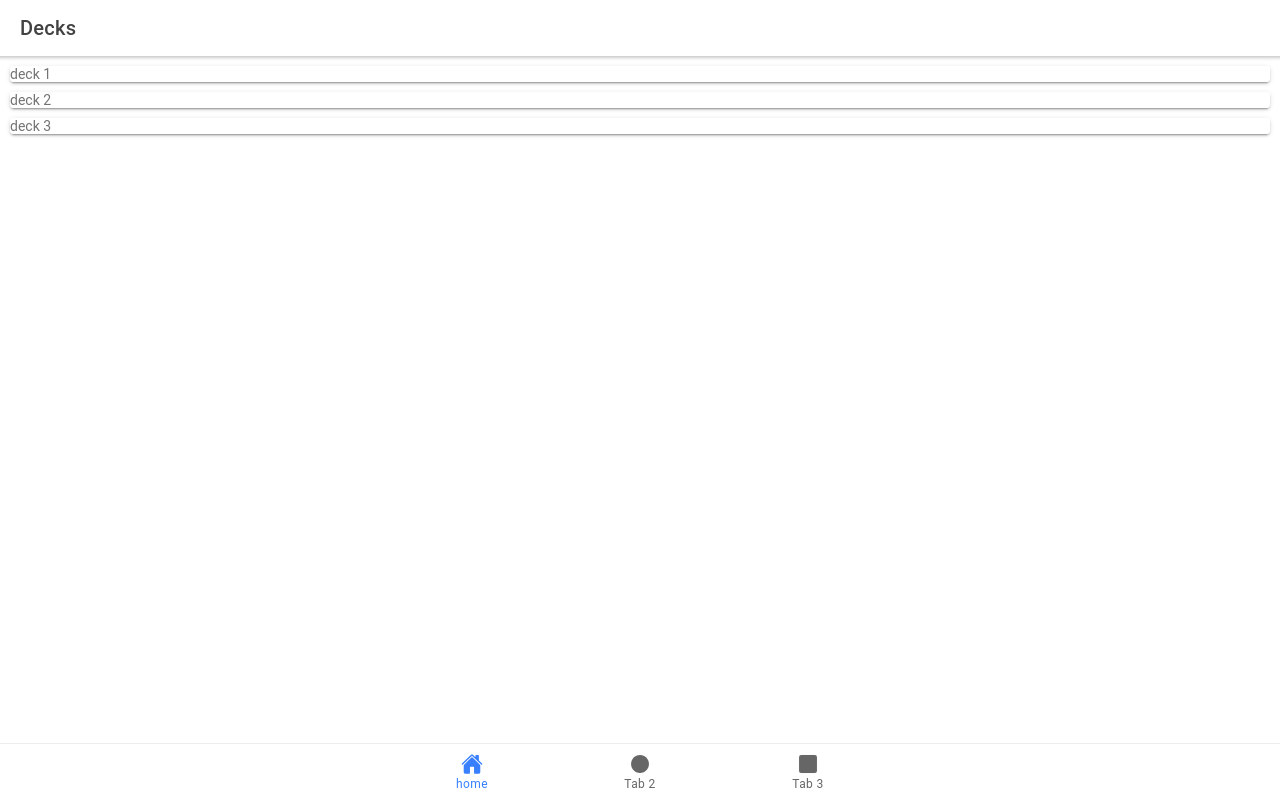
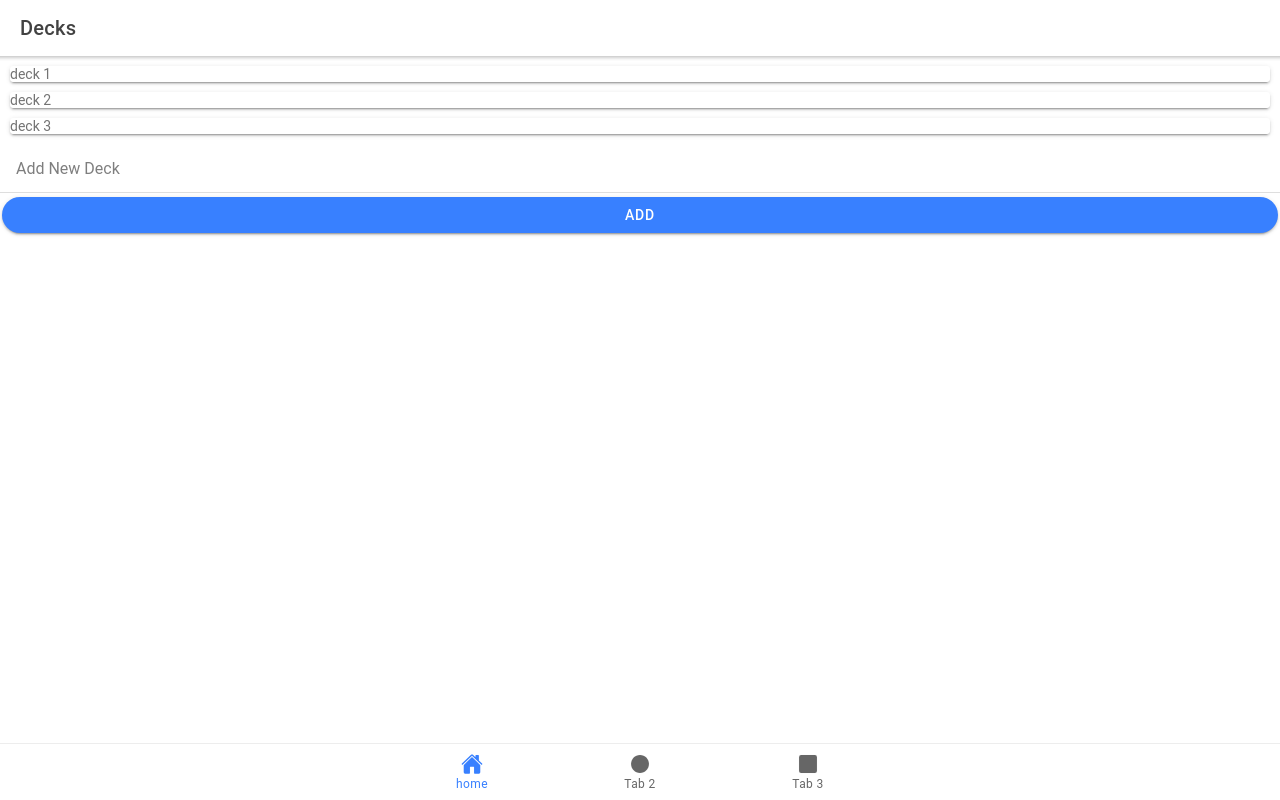
Before and after one commit to Mahyar-sh/speech-card, a React (Create React App) app: page /home in a window 1280 px wide. Built offline with nearby package versions, Linux system fonts and the light colour scheme.

Commit message:
add a new task

```diff
--- a/src/App.tsx
+++ b/src/App.tsx
@@ -1,11 +1,8 @@
 import { Redirect, Route } from 'react-router-dom';
 import {
   IonApp,
-  IonCard,
   IonIcon,
-  IonItem,
   IonLabel,
-  IonList,
   IonRouterOutlet,
   IonTabBar,
   IonTabButton,
@@ -39,46 +36,33 @@ import './theme/variables.css';
 import { firstWords } from './data/firstdata';
 // import models & types of data
 import { Deck } from './models/deck';
-import { Card } from './models/card';
 
 // import components & pages
 import Home from './pages/Home';
 import Tab2 from './pages/Tab2';
 import Tab3 from './pages/Tab3';
 import Decks from './components/Decks'
+import { useEffect, useState } from 'react';
 
 setupIonicReact();
+const App: React.FC = () => {
+  const [data,setData]= useState<Deck[]>(firstWords);
 
-// const decks= (firstWords:Deck[])=> {
-//   return(
-//     firstWords.map((item:Deck)=>{
-//       console.log(item.name);
-//       return(
-//       <Route exact path={`/home/${item.name}`} >
-//           <IonList>
-//               words list
-//               {item.words.map((word:Card)=>{
-//                   <IonItem>
-//                       <IonCard>
-//                           {word.word}
-//                           <br/>
-//                           {word.meanning}
-//                       </IonCard>
-//                   </IonItem>
-//               })}
-//           </IonList>
-//       </Route>
-//       );
-//   })
-//   );
-// };
-const App: React.FC = () => (
+  const addNewDeck = (info:any):any =>{
+      setData(info);
+      console.log(info);
+  };
+
+  return(
+
   <IonApp>
     <IonReactRouter>
       <IonTabs>
         <IonRouterOutlet>
-          <Route exact path="/home">
-            <Home />
+          <Route exact path="/home" >
+            <Home data={data}
+            addNewDeck={addNewDeck}
+            />
           </Route>
           <Route exact path="/tab2">
             <Tab2 />
@@ -86,7 +70,7 @@ const App: React.FC = () => (
           <Route exact path="/tab3">
             <Tab3 />
           </Route>
-          <Decks firstWords={firstWords} />
+          <Decks data={data} />
           <Route exact path="/">
             <Redirect to="/home" />
           </Route>
@@ -108,6 +92,7 @@ const App: React.FC = () => (
       </IonTabs>
     </IonReactRouter>
   </IonApp>
-);
+  );
+};
 
 export default App;
--- a/src/components/Decks.tsx
+++ b/src/components/Decks.tsx
@@ -2,15 +2,21 @@ import React , {Fragment} from "react";
 import { Route } from "react-router-dom";
 import {Deck} from '../models/deck';
 import {Card} from '../models/card';
-import { IonCard, IonItem, IonList } from "@ionic/react";
+import { IonButton, IonCard, IonIcon, IonItem, IonList } from "@ionic/react";
+import { home, returnUpBack } from "ionicons/icons";
 
 type DecksProps ={
-firstWords:Deck[]
-}
-const Decks:React.FC<DecksProps> = ({firstWords}):any|undefined =>{
+data:Deck[]
+};
+const Decks:React.FC<DecksProps> = ({data}):any|undefined =>{
+
     return(
         <Fragment >
-            {firstWords.map((item:Deck,index)=>{
+            <IonButton href={`/home`}>
+            <IonIcon icon={returnUpBack} ></IonIcon>
+            </IonButton>
+
+            {data.map((item:Deck,index)=>{
                 console.log(item.name);
                 return(
                 <Route key={index} exact path={`/home/${item.name}`} >
@@ -20,7 +26,6 @@ const Decks:React.FC<DecksProps> = ({firstWords}):any|undefined =>{
                         </IonCard>
                         {item.words.map((word:Card, index)=>{
                             return(
-
                                 <IonItem key={index}>
                                     <IonCard>
                                         {word.word}
@@ -28,7 +33,7 @@ const Decks:React.FC<DecksProps> = ({firstWords}):any|undefined =>{
                                         {word.meanning}
                                     </IonCard>
                                 </IonItem>
-                            );
+                            )
                         })}
                     </IonList>
                 </Route>
--- a/src/pages/Home.tsx
+++ b/src/pages/Home.tsx
@@ -1,34 +1,45 @@
 import React, { useState } from 'react';
-import { Redirect, Route } from 'react-router-dom';
 
-import { IonButton, IonCard, IonContent, IonHeader, IonItem, IonLabel, IonPage, IonRouterOutlet, IonTabBar, IonTabButton, IonTitle, IonToolbar } from '@ionic/react';
-import ExploreContainer from '../components/ExploreContainer';
-import Tab1Decks from '../components/tabs-components/Tab1Decks';
+import { IonButton, IonCard, IonContent, IonHeader, IonInput, IonItem, IonPage, IonTitle, IonToolbar } from '@ionic/react';
+
 import './Home.css';
 
-import {firstWords} from '../data/firstdata';
 import { Deck } from '../models/deck';
-import { IonReactRouter } from '@ionic/react-router';
 
+type HomeProps = {
+  data:Deck[],
+  addNewDeck: (info:any)=> void
+};
 
-const Home: React.FC = () => {
-  const [data,setData]= useState<Deck[]>(firstWords);
+const Home: React.FC<HomeProps> = ({data , addNewDeck}) => {
+  const [inputData,setInputData] = useState('');
+  const addDeck= (e:React.MouseEvent)=>{
+      if(inputData!==''){
+        console.log(inputData)
+        const allDecks:Deck[] = [...data] ;
+        const plus = {name:inputData,words:[{word:'word1',meanning:'mean1'}]};
+        allDecks.push(plus);
 
-  const decks = (info: any | undefined):any => {
+        addNewDeck(allDecks);
+        setInputData('');
+      }
+  };
+ const inputChange=(e:any)=>{
+    setInputData(e.target.value);
+ };
+  const decks = (info: Deck[] ):any => {
     return(
-
         info.map((item:any | undefined, index:number ):any | undefined =>{
-        console.log(item.name);
           return(
             <IonCard key={index} href={`/home/${item.name}`}>
             {item.name}
             </IonCard>
           );
-    })
-
+        }
+      )
     );
   };
-  // console.log();
+
   return (
     <IonPage>
       <IonHeader>
@@ -43,6 +54,14 @@ const Home: React.FC = () => {
           </IonToolbar>
         </IonHeader>
         {decks(data)}
+        <IonItem>
+          <IonInput value={inputData}
+          onIonChange={(e)=>inputChange(e)} placeholder='Add New Deck' ></IonInput>
+        </IonItem>
+        <IonButton expand='full'
+        shape='round'
+        onClick={(e)=>addDeck(e)}
+         >Add</IonButton>
       </IonContent>
     </IonPage>
   );
```
Lines whose indentation alone changed are shown as unchanged.
